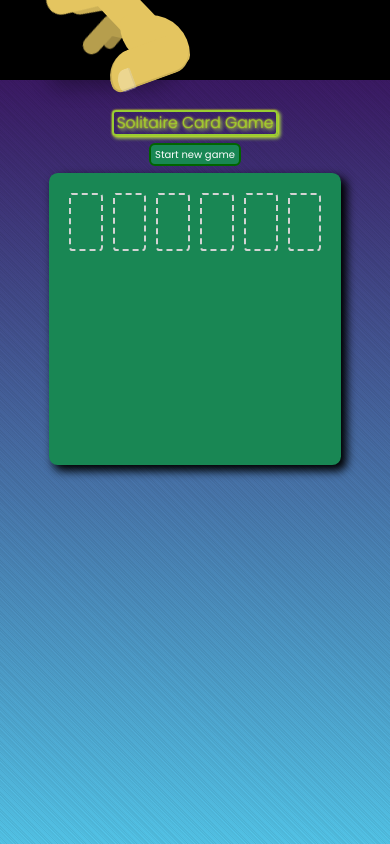
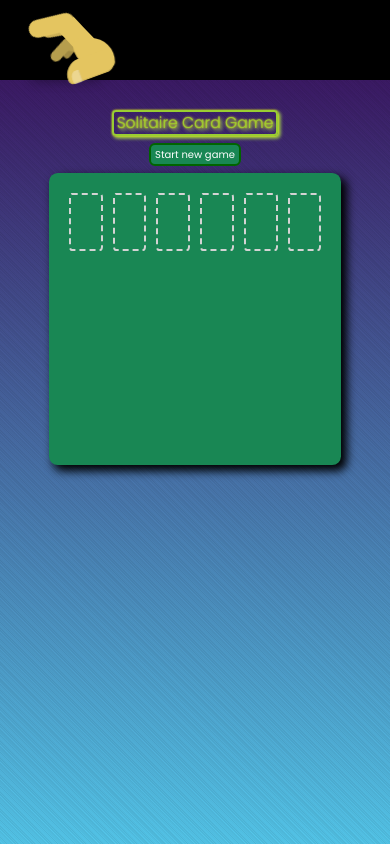
Before and after one commit to Methyx/Rpi-Soisy-Front, a React (Vite) app: page /solitaire in a window 390 px wide. Built offline with nearby package versions, Linux system fonts and the light colour scheme.

Commit message:
improve responsive hand

```diff
--- a/src/Header/Header.jsx
+++ b/src/Header/Header.jsx
@@ -1,6 +1,9 @@
 import { useLocation, useNavigate } from "react-router-dom";
 
 import finger from "../assets/finger-pointing.png";
+
+// functions
+import getWindowSize from "../functions/getWindowSize";
 
 // style
 import "./header.css";
@@ -8,6 +11,8 @@ import "./header.css";
 const Header = () => {
   const location = useLocation();
   const navigate = useNavigate();
+  const windowSize = getWindowSize();
+
   return (
     Boolean(location.pathname !== "/") && (
       <div className="header">
@@ -17,7 +22,10 @@ const Header = () => {
             navigate("/");
           }}
         >
-          <div className="🤚">
+          <div
+            className="🤚"
+            style={{ scale: Math.min(1, windowSize.width / 650).toString() }}
+          >
             <div className="👉"></div>
             <div className="👉"></div>
             <div className="👉"></div>
--- a/src/Header/header.css
+++ b/src/Header/header.css
@@ -55,7 +55,8 @@
   position: relative;
   width: 70px;
   height: 50px;
-  margin-left: 100px;
+  margin-left: clamp(10px, 10vw, 50px);
+  margin-top: 25px;
 }
 
 .🤚:before {
--- /dev/null
+++ b/src/functions/getWindowSize.js
@@ -0,0 +1,25 @@
+import { useState, useEffect } from "react";
+
+const getWindowSize = () => {
+  const [windowSize, setWindowSize] = useState({
+    width: window.innerWidth,
+    heigth: window.innerHeight,
+  });
+
+  useEffect(() => {
+    const handleWindowResize = () => {
+      setWindowSize({
+        width: window.innerWidth,
+        height: window.innerHeight,
+      });
+    };
+    window.addEventListener("resize", handleWindowResize);
+    return () => {
+      window.removeEventListener("resize", handleWindowResize);
+    };
+  }, []);
+
+  return { width: windowSize.width, height: windowSize.height };
+};
+
+export default getWindowSize;
```
